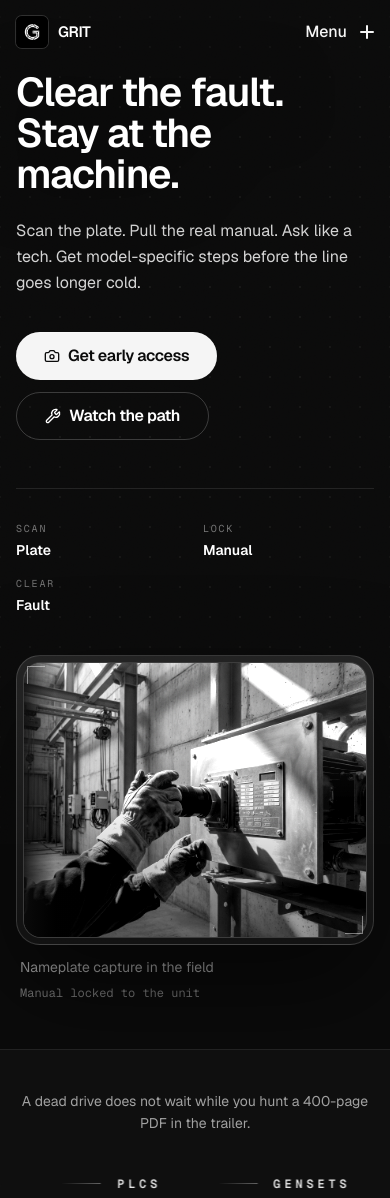
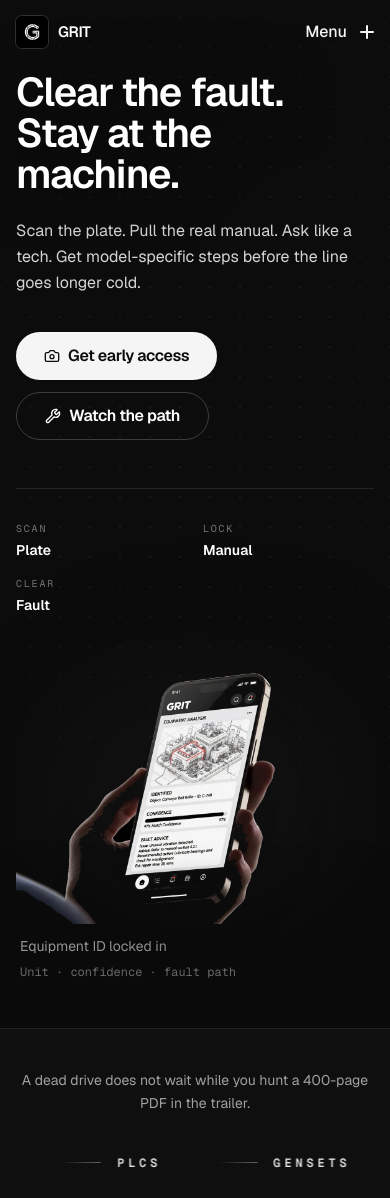
Before and after one commit to latin2sonnet/gritwebsite, a Next.js app: page / in a window 390 px wide. Shown: the top 1198 px of the page. Built offline with nearby package versions, Linux system fonts and the light colour scheme.

Commit message:
Use equipment-ID phone mockup as hero image.
Swap the field plate photo for grit-phone-05 (transparent WebP) and
frame it as a floating product shot on the hero.

```diff
--- a/src/components/landing/hero.tsx
+++ b/src/components/landing/hero.tsx
@@ -71,30 +71,26 @@
 
         <div className="relative self-center md:col-span-7">
           <Reveal delay={0.12}>
-            <div className="plate-frame rounded-[1.5rem] border border-white/15 bg-gradient-to-b from-white/[0.1] to-white/[0.03] p-1.5 shadow-[0_40px_100px_rgba(0,0,0,0.55)]">
-              <div className="relative aspect-[5/4] overflow-hidden rounded-[calc(1.5rem-0.375rem)] border border-white/10 bg-neutral-800 md:aspect-[16/11]">
-                {/* eslint-disable-next-line @next/next/no-img-element */}
-                <img
-                  src="/images/hero-field.webp"
-                  alt="Technician photographing industrial equipment nameplate in the field"
-                  className="img-bw absolute inset-0 h-full w-full scale-[1.04] object-cover object-[center_35%] transition-transform duration-700 ease-[cubic-bezier(0.16,1,0.3,1)] hover:scale-105"
-                />
-                <div
-                  className="pointer-events-none absolute inset-0 bg-gradient-to-t from-black/45 via-transparent to-white/10"
-                  aria-hidden
-                />
-                <div
-                  className="pointer-events-none absolute inset-y-0 left-0 w-[18%] bg-gradient-to-r from-[#0b0b0b]/85 via-[#0b0b0b]/3 to-transparent md:w-[12%]"
-                  aria-hidden
-                />
-              </div>
+            <div className="relative mx-auto w-full max-w-[34rem] md:max-w-none">
+              <div
+                className="pointer-events-none absolute left-1/2 top-1/2 h-[72%] w-[78%] -translate-x-1/2 -translate-y-1/2 rounded-full bg-white/[0.04] blur-3xl"
+                aria-hidden
+              />
+              {/* eslint-disable-next-line @next/next/no-img-element */}
+              <img
+                src="/images/hero-phone.webp"
+                alt="GRIT equipment ID on phone — conveyor unit identified with confidence and fault advice"
+                width={1152}
+                height={864}
+                className="relative z-[1] mx-auto h-auto w-full max-w-full drop-shadow-[0_40px_80px_rgba(0,0,0,0.55)] transition-transform duration-700 ease-[cubic-bezier(0.16,1,0.3,1)] hover:scale-[1.02]"
+              />
             </div>
             <div className="mt-3 flex flex-wrap items-center justify-between gap-2 px-1">
               <p className="text-sm text-neutral-400">
-                Nameplate capture in the field
+                Equipment ID locked in
               </p>
               <p className="font-mono text-xs text-neutral-500">
-                Manual locked to the unit
+                Unit · confidence · fault path
               </p>
             </div>
           </Reveal>
```
Also changed, not shown: public/images/hero-phone-source.webp (added), public/images/hero-phone.webp (added).
